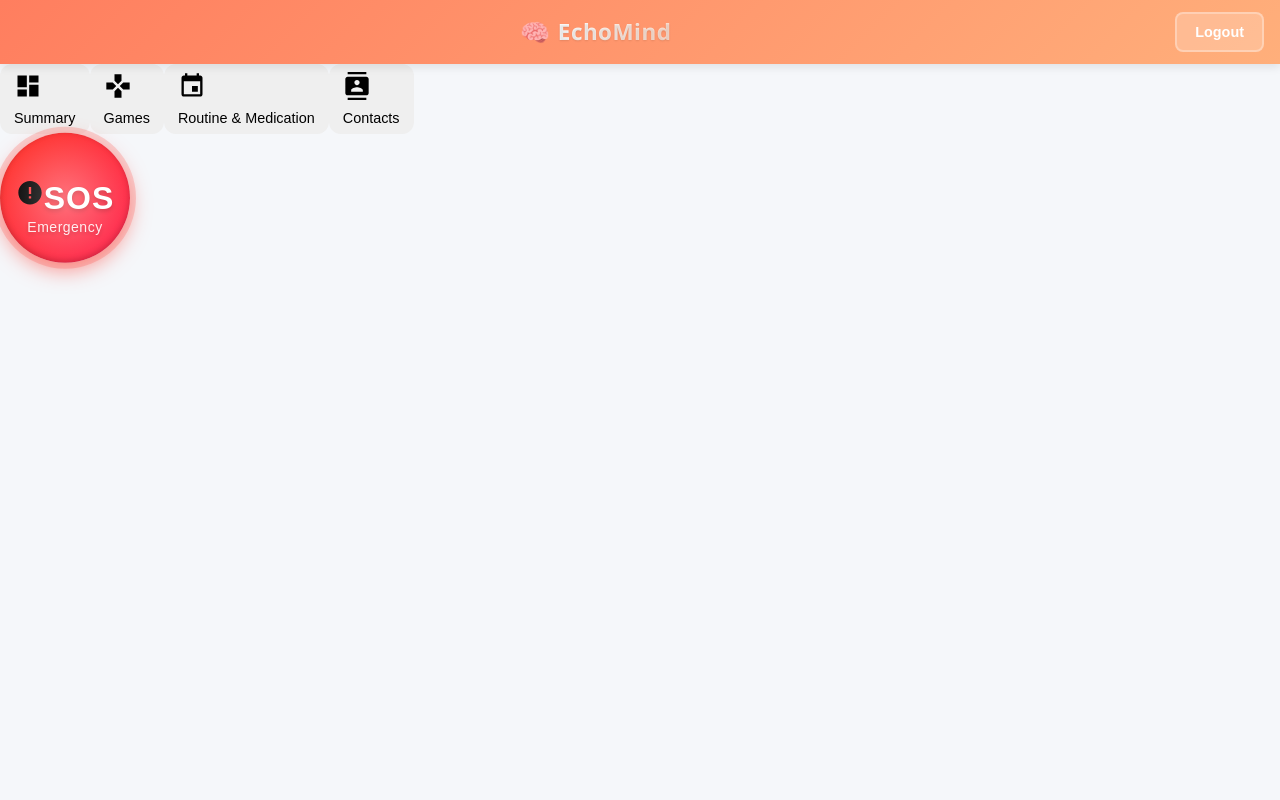
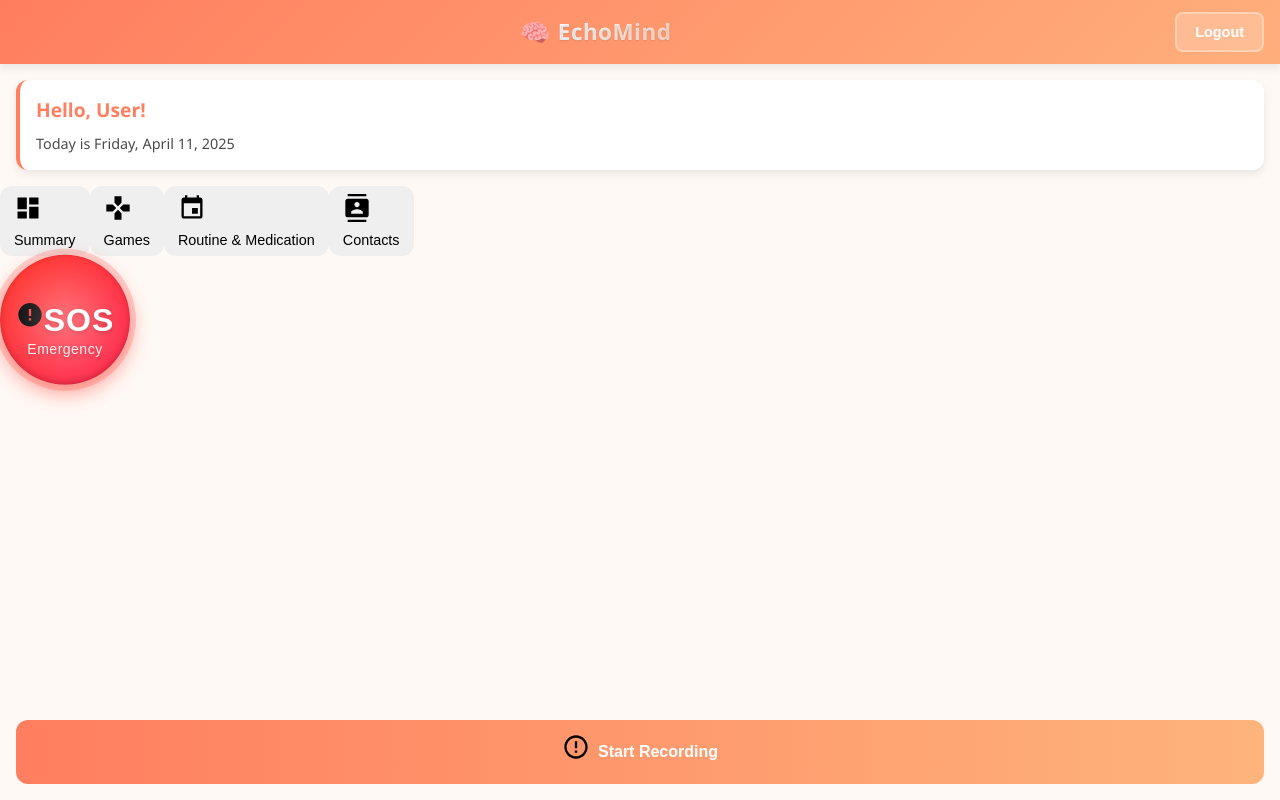
Before and after one commit to FantomCode25/BruteForz, a React (Vite) app in the folder Frontend/my-react-app/: page /dashboard in a window 1280 px wide. Built offline with nearby package versions, Linux system fonts and the light colour scheme; sample sign-in values are in the browser's storage.

Commit message:
dashboard fix

```diff
--- a/Frontend/my-react-app/src/Dashboard/dashboard.jsx
+++ b/Frontend/my-react-app/src/Dashboard/dashboard.jsx
@@ -6,72 +6,81 @@ import "./Dashboard.css";
 function Dashboard({ patients, selectedPatient, loading, user }) {
   const location = useLocation();
   const navigate = useNavigate();
+
+  const [isRecording, setIsRecording] = useState(false);
   const [menuOpen, setMenuOpen] = useState(false);
+
+  const toggleRecording = () => {
+    setIsRecording(!isRecording);
+    // Recording logic goes here
+  };
 
   const toggleMenu = () => {
     setMenuOpen(!menuOpen);
   };
 
-  const isActive = (path) => {
-    return location.pathname.includes(path) ? "active" : "";
-  };
-
-  const isSosActive = () => {
-    return location.pathname.includes("/sos") ? "active" : "";
-  };
+  const isActive = (path) => location.pathname.includes(path) ? "active" : "";
 
   const handleNavigation = (path) => {
     navigate(path);
-    setMenuOpen(false);
+    setMenuOpen(false); // Close menu after navigating
   };
 
   return (
-    <>
+    <div className="dashboard-container">
       <Navbar user={user} />
-      <div className="dashboard">
+
+      {/* User Greeting */}
+      <div className="user-profile-card">
+        <h2>Hello, {user?.name || "User"}!</h2>
+        <p>
+          Today is{" "}
+          {new Date().toLocaleDateString("en-US", {
+            weekday: "long",
+            year: "numeric",
+            month: "long",
+            day: "numeric",
+          })}
+        </p>
+      </div>
+
+      {/* Navigation Tiles */}
       <div className={`dashboard-buttons ${menuOpen ? "open" : ""}`}>
-          <button
-            className={isActive("/summary")}
-            onClick={() => handleNavigation("/summary")}
-          >
+        <button className={isActive("/summary")} onClick={() => handleNavigation("/summary")}>
           <i className="icon summary-icon"></i>
           <span>Summary</span>
         </button>
 
-          <button
-            className={isActive("/games")}
-            onClick={() => handleNavigation("/games")}
-          >
+        <button className={isActive("/games")} onClick={() => handleNavigation("/games")}>
           <i className="icon games-icon"></i>
           <span>Games</span>
         </button>
 
-          <button
-            className={isActive("/routine")}
-            onClick={() => handleNavigation("/routine")}
-          >
+        <button className={isActive("/routine")} onClick={() => handleNavigation("/routine")}>
           <i className="icon routine-icon"></i>
           <span>Routine & Medication</span>
         </button>
 
-          <button
-            className={isActive("/contacts")}
-            onClick={() => handleNavigation("/contacts")}
-          >
+        <button className={isActive("/contacts")} onClick={() => handleNavigation("/contacts")}>
           <i className="icon contacts-icon"></i>
           <span>Contacts</span>
         </button>
 
-          <button
-            className={`sos-button ${isSosActive()}`}
-            onClick={() => handleNavigation("/sos")}
-          >
+        <button className={`sos-button ${isActive("/sos")}`} onClick={() => handleNavigation("/sos")}>
           <i className="icon sos-icon"></i>
           <span>SOS</span>
         </button>
       </div>
+
+      {/* Recording Button */}
+      <button
+        className={`recording-button ${isRecording ? 'recording' : ''}`}
+        onClick={toggleRecording}
+      >
+        <i className="icon recording-icon"></i>
+        <span>{isRecording ? "Stop Recording" : "Start Recording"}</span>
+      </button>
     </div>
-    </>
   );
 }
 
```
Lines whose indentation alone changed are shown as unchanged.
